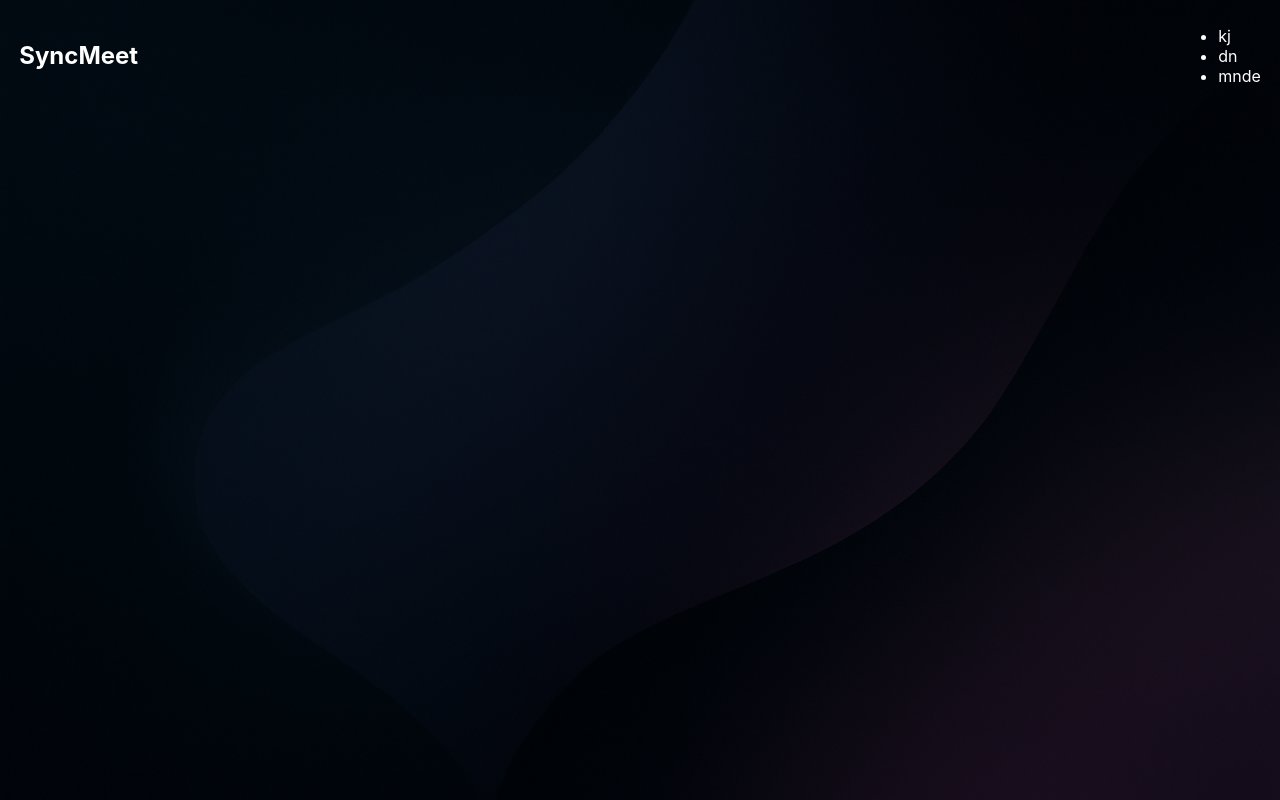
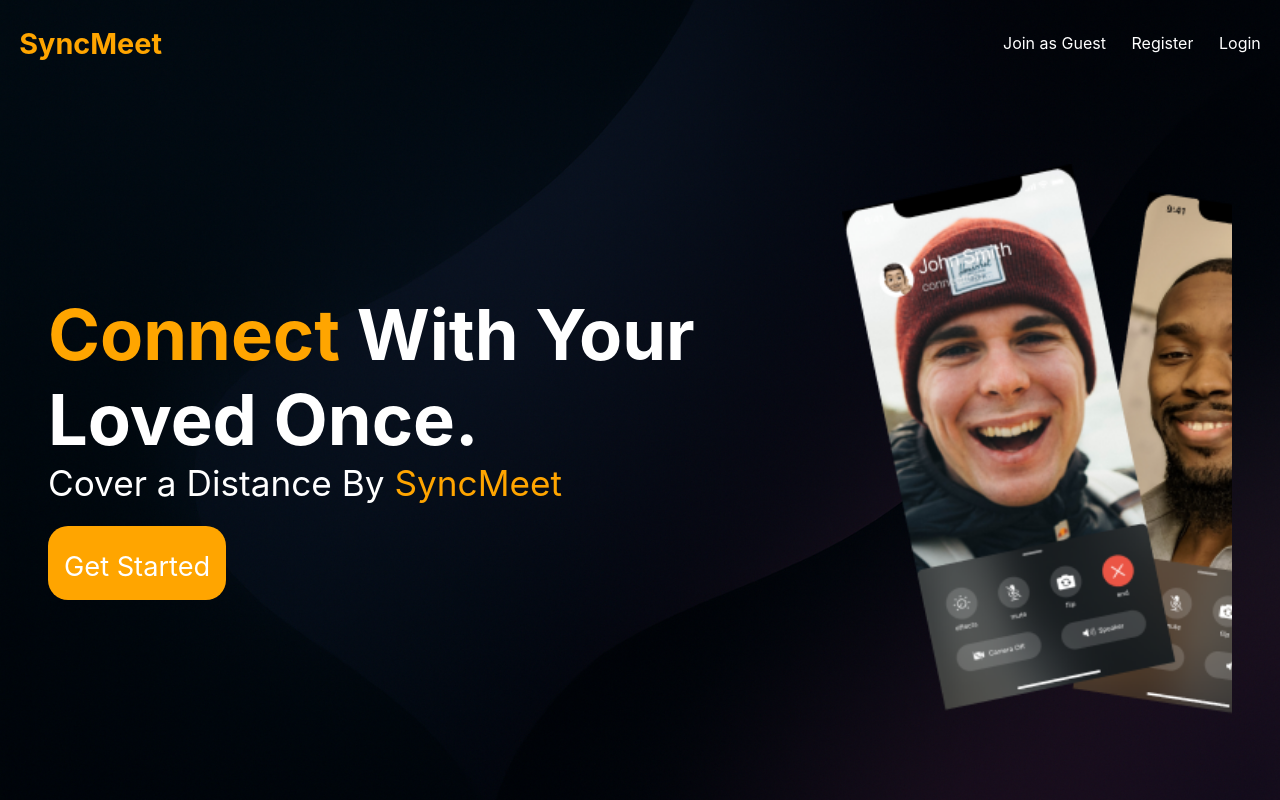
Before and after one commit to Ankitzsharma/SyncMeet, a React (Create React App) app in the folder frontend/: page / in a window 1280 px wide. Built offline with nearby package versions, Linux system fonts and the light colour scheme.

Commit message:
Landing Page Created

```diff
--- a/frontend/src/App.css
+++ b/frontend/src/App.css
@@ -1,3 +1,11 @@
+*{
+  margin: 0;
+  padding: 0;
+  box-sizing: border-box;
+  overflow-x: hidden;
+  /* overflow-y: hidden; */
+
+}
 .landingPageContainer{
   width: 100vw;
   height: 100vh;
@@ -5,6 +13,7 @@
   background-repeat: no-repeat;
   background-size: cover;
   color : white;
+  /* overflow: hidden; */
 }
 
 .landingPageContainer nav{
@@ -13,4 +22,50 @@
   display: flex;
   justify-content: space-between;
   align-items: center;
+  /* margin-bottom: 2rem; */
 }
+
+.landingPageContainer nav h2{
+  font-size: 1.8rem;
+  font-weight: 650;
+  color: orange;
+}
+
+.landingPageContainer nav .navlist{
+  display: flex;
+  gap: 1.6rem;
+  cursor: pointer;
+}
+
+.landingMainContainer{
+  display: flex;
+  justify-content: space-between;
+  padding-inline: 3rem;
+  height: 90vh;
+  align-items: center;
+}
+.landingMainContainer > div:nth-child(1){
+  font-size: 2.2rem;
+
+}
+
+.landingMainContainer > div:nth-child(1) div[role="button"] {
+  background: orange;
+  width: fit-content;
+  padding: 1rem;
+  border-radius: 20px;
+  margin-top: 1.4rem;
+
+}
+
+.landingMainContainer > div:nth-child(1) div[role='button'] a {
+  text-decoration: none;
+  color: white;
+  font-size: 1.7rem;
+}
+
+
+.landingMainContainer > div:nth-child(2) img{
+  height: 70vh;
+  width: auto;
+}
--- a/frontend/src/pages/landing.jsx
+++ b/frontend/src/pages/landing.jsx
@@ -1,4 +1,5 @@
 import React from 'react';
+import {Link} from 'react-router-dom';
 import '../App.css';
 export default function landing(){
     return(
@@ -8,13 +9,30 @@
                     <h2>SyncMeet</h2>
                 </div>
                 <div className='navlist'>
-                    <ul>
-                        <li>kj</li>
-                        <li>dn</li>
-                        <li>mnde</li>
-                    </ul>
+                    <p>Join as Guest</p>
+                    <p>Register</p>
+                    <div role='button'><p>Login</p></div>
                 </div>
             </nav>
+
+            <div className='landingMainContainer'>
+                <div>
+                    <h1><span style={{color:"orange"}}>Connect</span> With Your Loved Once.</h1>
+                    <p>Cover a Distance By <span style={{color:"orange"}}>SyncMeet</span></p>
+
+                    <div role="button" className='startButton' >
+                        <Link to={"/home"}>Get Started</Link>
+                    </div>
+                </div>
+
+                <div>
+                    <img src="/mobile.png" alt="Mobile Photo" />
+                </div>
+
+
+            </div>
+
+
 
         </div>
     )
```
Also changed, not shown: frontend/public/mobile.png (added).
